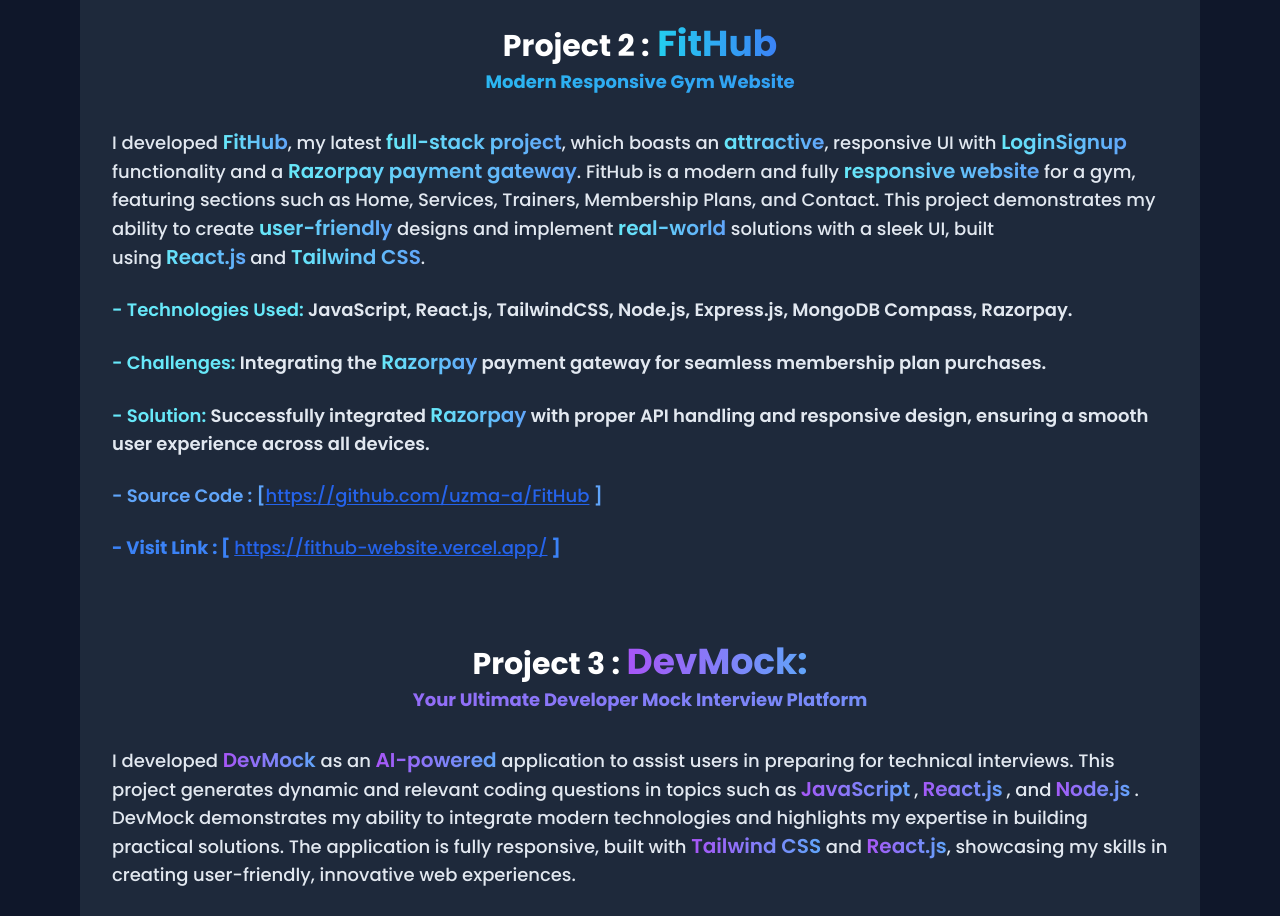
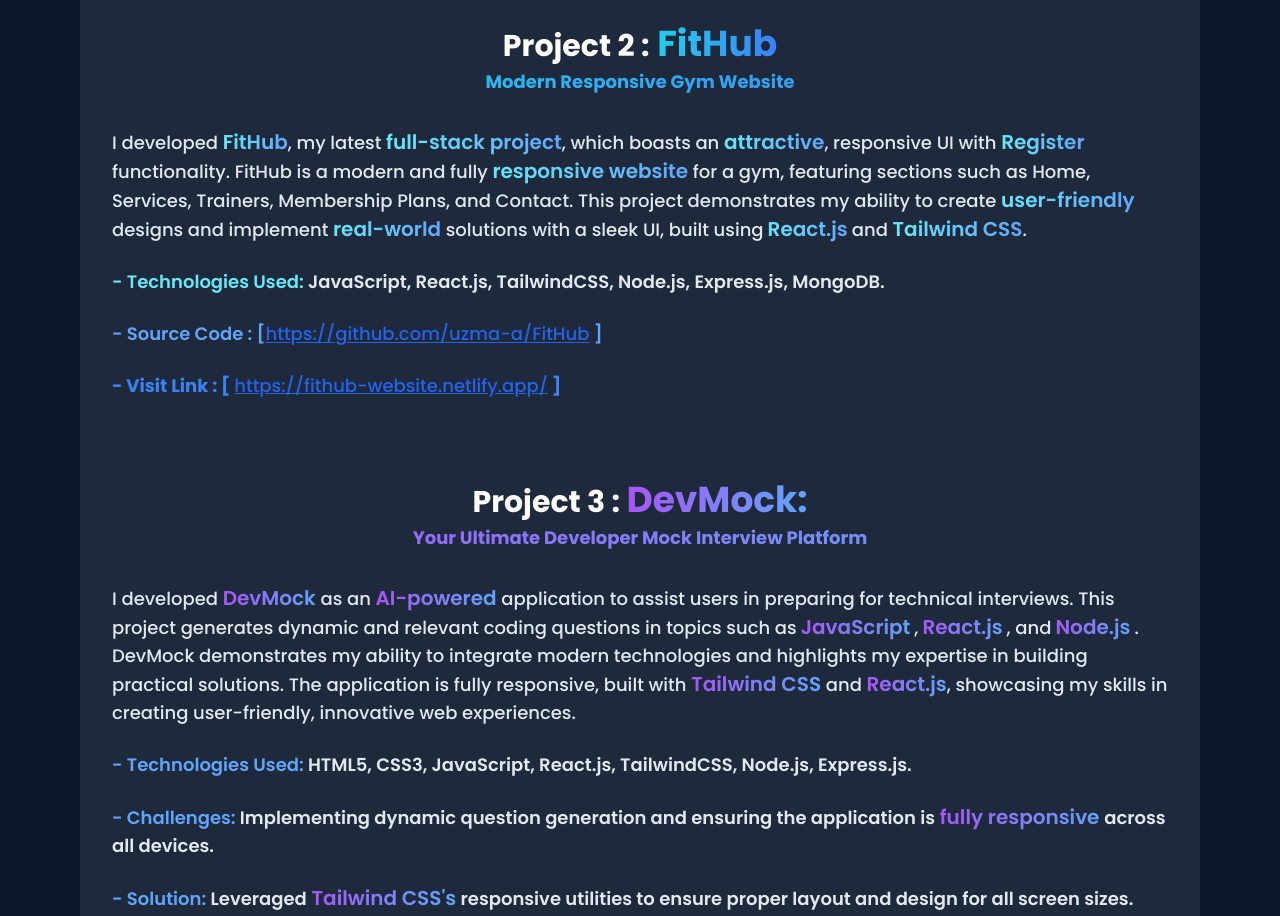
Before and after one commit to uzma-a/Portfolio, a React (Vite) app: page / in a window 1280 px wide. Shown: the part 3040-3956 px from the top of the page. Built offline with nearby package versions, Linux system fonts and the light colour scheme.

Commit message:
update project

```diff
--- a/src/Components/MyProject.jsx
+++ b/src/Components/MyProject.jsx
@@ -33,7 +33,7 @@
                 </p>
                 <p className='mt-8 text-lg font-medium'>
                     I developed <span className='bg-gradient-to-r from-cyan-300 to-blue-400 bg-clip-text text-transparent font-semibold text-xl'>FitHub</span>,
-                    my latest <span className='bg-gradient-to-r from-cyan-300 to-blue-400 bg-clip-text text-transparent font-semibold text-xl'>full-stack project</span>, which boasts an <span className='bg-gradient-to-r from-cyan-300 to-blue-400 bg-clip-text text-transparent font-semibold text-xl'>attractive</span>, responsive UI  with <span className='bg-gradient-to-r from-cyan-300 to-blue-400 bg-clip-text text-transparent font-semibold text-xl'>LoginSignup</span>  functionality and a <span className='bg-gradient-to-r from-cyan-300 to-blue-400 bg-clip-text text-transparent font-semibold text-xl'>Razorpay payment gateway</span>.
+                    my latest <span className='bg-gradient-to-r from-cyan-300 to-blue-400 bg-clip-text text-transparent font-semibold text-xl'>full-stack project</span>, which boasts an <span className='bg-gradient-to-r from-cyan-300 to-blue-400 bg-clip-text text-transparent font-semibold text-xl'>attractive</span>, responsive UI  with <span className='bg-gradient-to-r from-cyan-300 to-blue-400 bg-clip-text text-transparent font-semibold text-xl'>Register</span>  functionality.
                     FitHub is a modern and fully <span className='bg-gradient-to-r from-cyan-300 to-blue-400 bg-clip-text text-transparent font-semibold text-xl'>responsive website</span>  for a gym, featuring sections such as Home, Services, Trainers, Membership Plans, and Contact.
                     This project demonstrates my ability to create <span className='bg-gradient-to-r from-cyan-300 to-blue-400 bg-clip-text text-transparent font-semibold text-xl'>user-friendly</span>  designs and implement <span className='bg-gradient-to-r from-cyan-300 to-blue-400 bg-clip-text text-transparent font-semibold text-xl'>real-world</span> solutions with a sleek UI, built using
                     <span className='bg-gradient-to-r from-cyan-300 to-blue-400 bg-clip-text text-transparent font-semibold text-xl px-1'>React.js</span>
@@ -43,18 +43,9 @@
 
                 <p className='mt-6 font-semibold'>
                     <span className='text-cyan-300 font-semibold'>- Technologies Used: </span>
-                    JavaScript, React.js, TailwindCSS, Node.js, Express.js, MongoDB Compass, Razorpay.
+                    JavaScript, React.js, TailwindCSS, Node.js, Express.js, MongoDB.
                 </p>
 
-                <p className='mt-6 font-semibold'>
-                    <span className='text-cyan-300 font-semibold'>- Challenges: </span>
-                    Integrating the <span className='bg-gradient-to-r from-cyan-300 to-blue-400 bg-clip-text text-transparent font-semibold text-xl'>Razorpay</span> payment gateway for seamless membership plan purchases.
-                </p>
-
-                <p className='mt-6 font-semibold'>
-                    <span className='text-cyan-300 font-semibold'>- Solution: </span>
-                    Successfully integrated <span className='bg-gradient-to-r from-cyan-300 to-blue-400 bg-clip-text text-transparent font-semibold text-xl'>Razorpay</span> with proper API handling and responsive design, ensuring a smooth user experience across all devices.
-                </p>
 
                 <p className='mt-6 font-medium'>
                     <span className='text-blue-400 font-semibold '>- Source Code : [</span>
@@ -69,8 +60,8 @@
 
                 <p className='mt-6'>
                     <span className='font-bold text-blue-500'>- Visit Link : [
-                        <a href="https://fithub-website.vercel.app/" target="_blank" rel="noopener noreferrer" className=" font-medium text-blue-600 px-1 underline">
-                        https://fithub-website.vercel.app/
+                        <a href="https://fithub-website.netlify.app/" target="_blank" rel="noopener noreferrer" className=" font-medium text-blue-600 px-1 underline">
+                        https://fithub-website.netlify.app/
                         </a>
                         ]</span>
                 </p>
```
